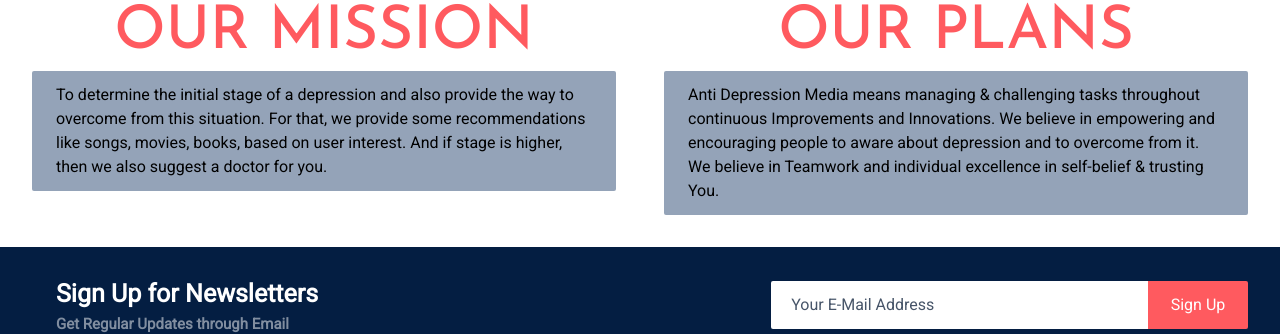
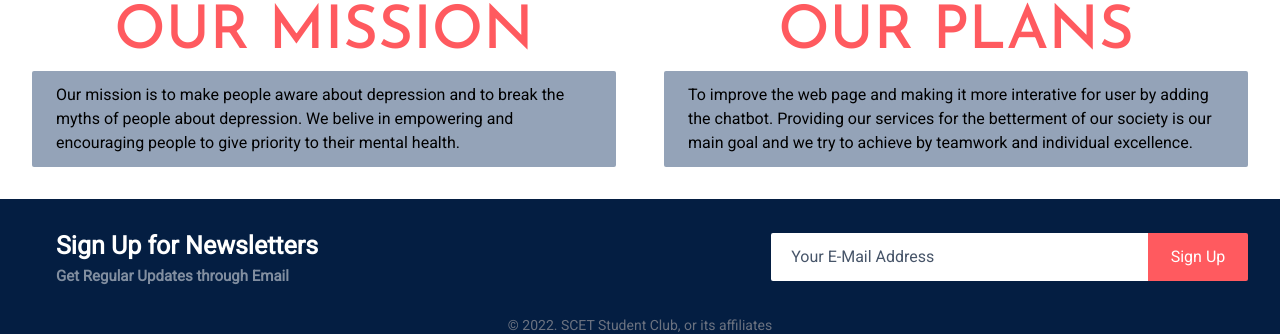
Before and after one commit to harsh-bardolia/anti-depression-media, a Next.js app: page / in a window 1280 px wide. Shown: the part 889-1223 px from the top of the page. Built offline with nearby package versions, Linux system fonts and the light colour scheme.

Commit message:
HTML utilites fix & replace the content

```diff
--- a/constant/teamNames.json
+++ b/constant/teamNames.json
@@ -12,7 +12,7 @@
     "fullName": "Harsh Bardolia",
     "imgLink": "https://media-exp1.licdn.com/dms/image/D4D03AQGSkiStcFGzYg/profile-displayphoto-shrink_200_200/0/1668939196126?e=1675296000&v=beta&t=7fI8ExsN-Ckc03mWUtx94xs4PM4OTCSLnK8-lrAzSRs",
     "githubLink": "https://github.com/harsh-bardolia/",
-    "linkedIn" : "https://www.linkedin.com/in/ayushi-garachh-3a2651228",
+    "linkedIn" : "https://www.linkedin.com/in/harsh-bardolia-319499224/",
     "facebook" : "https://www.facebook.com/harsh.bardolia/",
     "insta": "https://www.instagram.com/harsh.bardolia/",
     "twitter" : "https://twitter.com/bardolia_harsh/"
--- a/pages/components/Feature.js
+++ b/pages/components/Feature.js
@@ -11,21 +11,19 @@
           <div className=" m-8 px-auto py-auto sm:m-9 md:m-10 lg:m-11 xl:m-12 2xl:m-14 ">
             <ul className="list-disc list-outside ">
               <li key={0} className="text-start ">
-                It&apos;s Effectively Ask The Question To Patient So From That
-                We Can Measure The Stage Of The Depression.
+                This web page takes a QUIZ from the user and based on user&apos;s response&sbquo; an average depression stage will be predicted.
               </li>
               <li key={1} className="text-start">
-                Recommendation of the Song, Movie, Book, Based On Patient
-                interest.
+                It will provide recommendations of the songs&sbquo; movies and books based on user&apos; interest.
               </li>
               <li key={2} className="text-start">
-                Give a Recommendation to a Doctor
+              It will also provide suggestion to Doctor if the user is in critical stage.
               </li>
               <li key={3} className="text-start">
-                Support Light/Dark Mode
+                Support light/dark mode
               </li>
               <li key={4} className="text-start">
-                High Refreshrate
+                High refreshrate
               </li>
             </ul>
           </div>
--- a/pages/index.js
+++ b/pages/index.js
@@ -25,7 +25,6 @@
       <div>
         <Header onDarkToggle={toggleTheme} />
 
-
         {/* Banner */}
         <Banner />
 
@@ -34,20 +33,13 @@
 
           <Content
             tellContent="OUR MISSION"
-            paraGraph="To determine the initial stage of a depression and also provide the way
-        to overcome from this situation. For that, we provide some
-        recommendations like songs, movies, books, based on user interest. And
-        if stage is higher, then we also suggest a doctor for you."
+            paraGraph="Our mission is to make people aware about depression and to break the myths of people about depression. We belive in empowering and encouraging people to give priority to their mental health."
           />
 
           {/* Plans */}
           <Content
             tellContent="OUR PLANS"
-            paraGraph="Anti Depression Media means managing & challenging tasks throughout
-        continuous Improvements and Innovations. We believe in empowering and
-        encouraging people to aware about depression and to overcome from it. We
-        believe in Teamwork and individual excellence in self-belief & trusting
-        You."
+            paraGraph="To improve the web page and making it more interative for user by adding the chatbot. Providing our services for the betterment of our society is our main goal and we try to achieve by teamwork and individual excellence."
           />
         </div>
 
--- a/pages/letstest.js
+++ b/pages/letstest.js
@@ -180,7 +180,7 @@
                     />
                     <label
                       htmlFor="bordered-radio-1"
-                      className="Namepy-4 ml-2 w-full text-md font-normal text-gray-900 "
+                      className="Namepy-4 py-4 ml-2 w-full text-md font-normal text-gray-900 "
                     >
                       Not at all
                     </label>
@@ -619,7 +619,7 @@
                       htmlFor="bordered-radio-1"
                       className="py-4 ml-2 w-full text-md font-normal text-gray-900"
                     >
-                      Not at allName
+                      Not at all
                     </label>
                   </div>
                   <div className="flex items-center pl-4 m-2 rounded border w-[20rem] border-gray-500 dark:border-gray-700">
```
